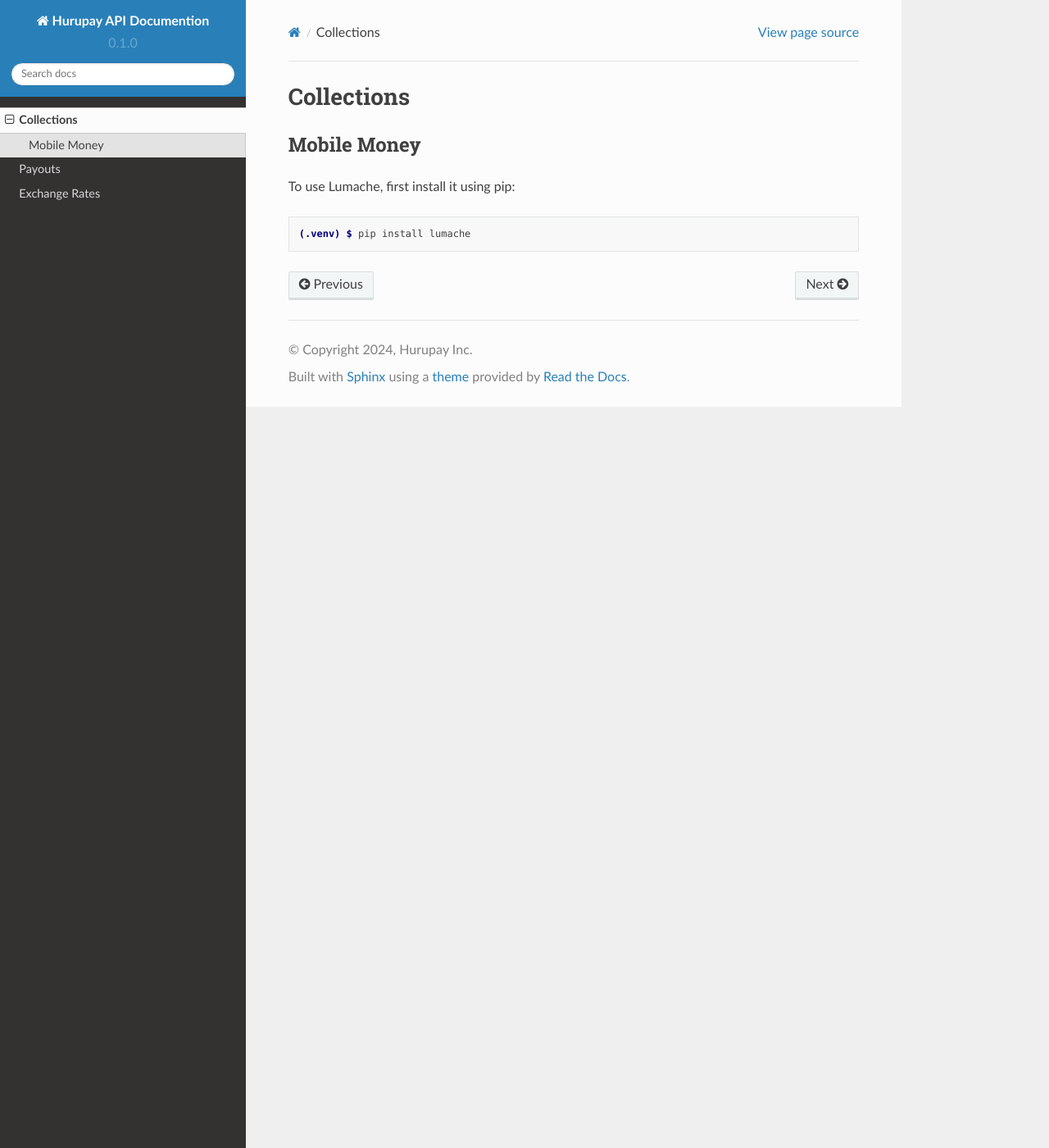
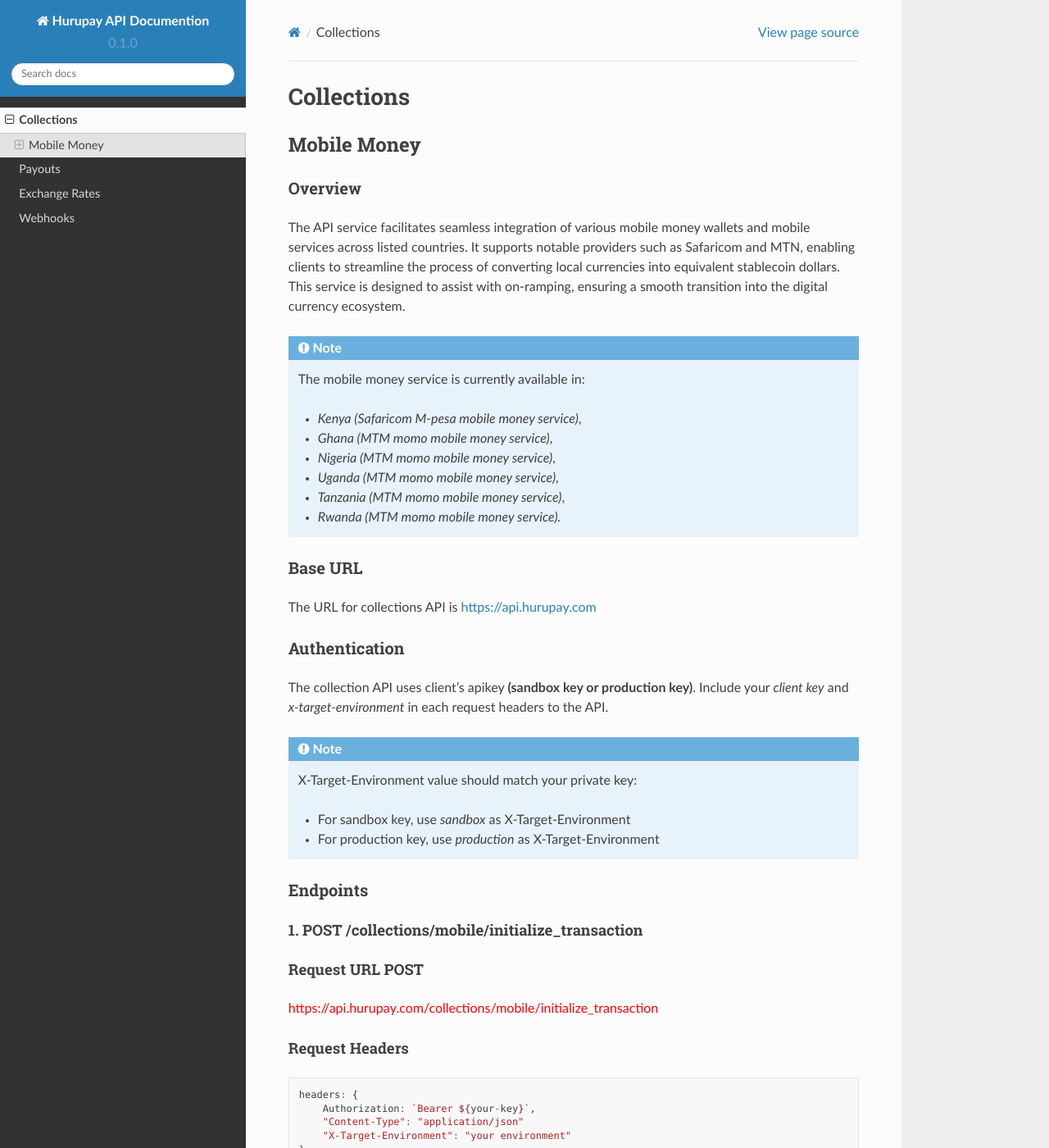
Before and after one commit to Hurupay/hurupay-api-docs, a Sphinx documentation site: the page built from docs/source/collections.rst, in a window 1280 px wide and 1400 px high. Shown: the whole window at 82% size. Built offline with Sphinx 7.4.7 and the Read the Docs theme 2.0.0, drawn with Linux system fonts in a browser that asks for light colours; pages that are not in the unit, such as notebooks, are missing from menus; some of the changed text lies outside the part shown.

Commit message:
updates on collection documention

```diff
--- a/docs/source/collections.rst
+++ b/docs/source/collections.rst
@@ -6,33 +6,140 @@
 Mobile Money
 ------------
 
-To use Lumache, first install it using pip:
+Overview
+^^^^^^^^
+The API service facilitates seamless integration of various mobile money wallets and mobile services across listed countries. It supports notable providers such as Safaricom and MTN, enabling clients to streamline the process of converting local currencies into equivalent stablecoin dollars. This service is designed to assist with on-ramping, ensuring a smooth transition into the digital currency ecosystem.
 
-.. code-block:: console
+.. note::
+   The mobile money service is currently available in:
 
-   (.venv) $ pip install lumache
+   * `Kenya (Safaricom M-pesa mobile money service)`,
+   * `Ghana (MTM momo mobile money service)`,
+   * `Nigeria (MTM momo mobile money service)`,
+   * `Uganda (MTM momo mobile money service)`,
+   * `Tanzania (MTM momo mobile money service)`,
+   * `Rwanda (MTM momo mobile money service).`
 
-.. Creating recipes
-.. ----------------
+Base URL
+^^^^^^^^
+The URL for collections API is https://api.hurupay.com
 
-.. To retrieve a list of random ingredients,
-.. you can use the ``lumache.get_random_ingredients()`` function:
+Authentication
+^^^^^^^^^^^^^^
+The collection API uses client's apikey **(sandbox key or production key)**. Include your `client key` and `x-target-environment` in each request headers to the API.
 
-.. .. autofunction:: lumache.get_random_ingredients
+.. note::
 
-.. The ``kind`` parameter should be either ``"meat"``, ``"fish"``,
-.. or ``"veggies"``. Otherwise, :py:func:`lumache.get_random_ingredients`
-.. will raise an exception.
+      X-Target-Environment value should match your private key:
 
-.. .. autoexception:: lumache.InvalidKindError
+      * For sandbox key, use `sandbox` as X-Target-Environment
+      * For production key, use `production` as X-Target-Environment
 
-.. For example:
+Endpoints
+^^^^^^^^
 
-.. >>> import lumache
-.. >>> lumache.get_random_ingredients()
-.. ['shells', 'gorgonzola', 'parsley']
+1. POST /collections/mobile/initialize_transaction
+~~~~~~~~~
 
-.. .. autosummary::
-..    :toctree: generated
+Request URL POST
+~~~~~~~~~
+.. raw:: html
 
-..    lumache
+      <p style="color: red;">https://api.hurupay.com/collections/mobile/initialize_transaction</p>
+
+Request Headers
+~~~~~~~~~
+
+.. code-block:: javascript
+
+    headers: {
+        Authorization: `Bearer ${your-key}`,
+        "Content-Type": "application/json"
+        "X-Target-Environment": "your environment"
+    }
+
+Request Body
+~~~~~~~~~
+
+.. code-block:: javascript
+
+   {
+    "PhoneNumber":"254704407239",
+    "EmailAddress":"xyz@example.com",
+    "TransactionMethod":"MobileMoney",
+    "Amount":"10",
+    "ISOCurrency":"KES",
+    "WalletAddress":"0x67279306F1e188FD6bEE167203E1bE49661755Bf",
+    "DigitalAsset":"cUSD"
+   }
+
+Response
+~~~~~~~~
+Initially you'll get an immediate feedback like the one below if your API request is successfull.
+
+.. raw:: html
+
+    <div>
+      <p><span style="color: red; border: 1px solid #000; padding: 5px;">PartnerRequestID:</span> [string] Client id.</p>
+      <p><span style="color: red; border: 1px solid #000; padding: 5px;">CollectionRequestID:</span> [string] Unique collection request id.</p>
+      <p><span style="color: red; border: 1px solid #000; padding: 5px;">ResponseCode:</span> [number] Response code.</p>
+      <p><span style="color: red; border: 1px solid #000; padding: 5px;">ResponseDescription:</span> [string] Response code description.</p>
+    </div>
+
+.. code-block:: javascript
+
+      {
+         "PartnerRequestID": "66386452d8d95fb8b8870859",
+         "CollectionRequestID": "e3e73daf-e257-4f90-9077-291471ec6157",
+         "ResponseCode": 1,
+         "ResponseDescription": "Collection request accepted for processing"
+      }
+
+Later after successful execution, your webhook url will be called and you'll get full overview of the collection request initiated. Check :doc:`webhooks` for more information
+
+2. GET /collections/query_transaction/{collectionRequestId}
+~~~~~~~~~
+
+Request URL GET
+~~~~~~~~~
+.. raw:: html
+
+      <p style="color: red;">https://api.hurupay.com/collections/query_transaction/{collectionRequestId}</p>
+
+Request Headers
+~~~~~~~~~
+
+.. code-block:: javascript
+
+    headers: {
+        Authorization: `Bearer ${your-key}`,
+        "Content-Type": "application/json"
+        "X-Target-Environment": "your environment"
+    }
+
+Response
+~~~~~~~~
+Initially you'll get an immediate feedback like the one below if your API request is successfull.
+
+.. raw:: html
+
+    <div>
+      <p><span style="color: red; border: 1px solid #000; padding: 5px;">ResultCode:</span> [number] Collection request code status.</p>
+      <p><span style="color: red; border: 1px solid #000; padding: 5px;">PartnerRequestID:</span> [string] Client id.</p>
+      <p><span style="color: red; border: 1px solid #000; padding: 5px;">CollectionRequestID:</span> [string] Collection request Id.</p>
+      <p><span style="color: red; border: 1px solid #000; padding: 5px;">ResultDescription:</span> [string] Status code result description.</p>
+    </div>
+
+.. code-block:: javascript
+
+      {
+         "ResultCode": 1,
+         "PartnerRequestID": "66386452d8d95fb8b8870859",
+         "CheckoutRequestID": "7cf7a5c5-7c69-4ef4-8aa1-2e3371a97a47",
+         "ResultDescription": "The service request has been proccesed successfully"
+      }
+
+.. autosummary::
+   :toctree: generated
+
+   lumache
--- a/docs/source/index.rst
+++ b/docs/source/index.rst
@@ -15,3 +15,4 @@
    collections
    payouts
    exchange_rates
+   webhooks
--- /dev/null
+++ b/docs/source/webhooks.rst
@@ -0,0 +1,4 @@
+Webhooks
+========
+
+.. _webhooks:
```
